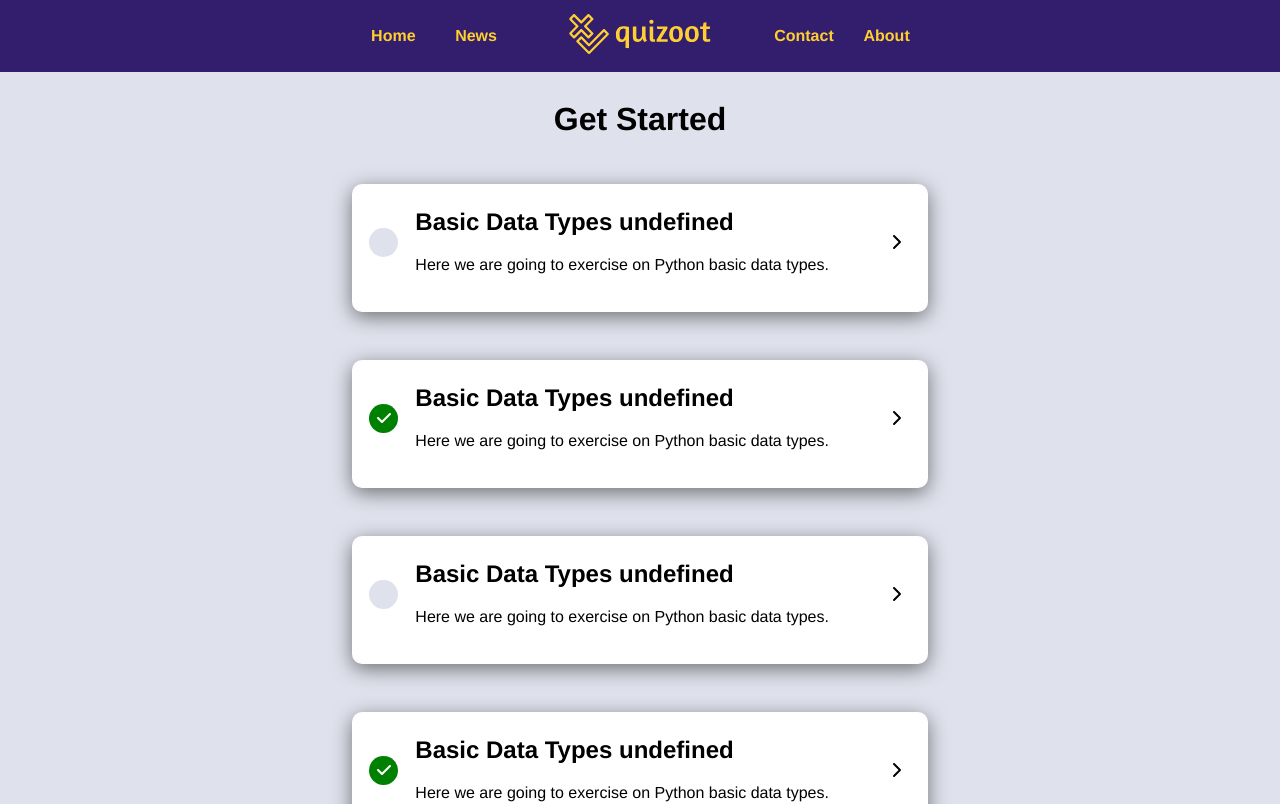
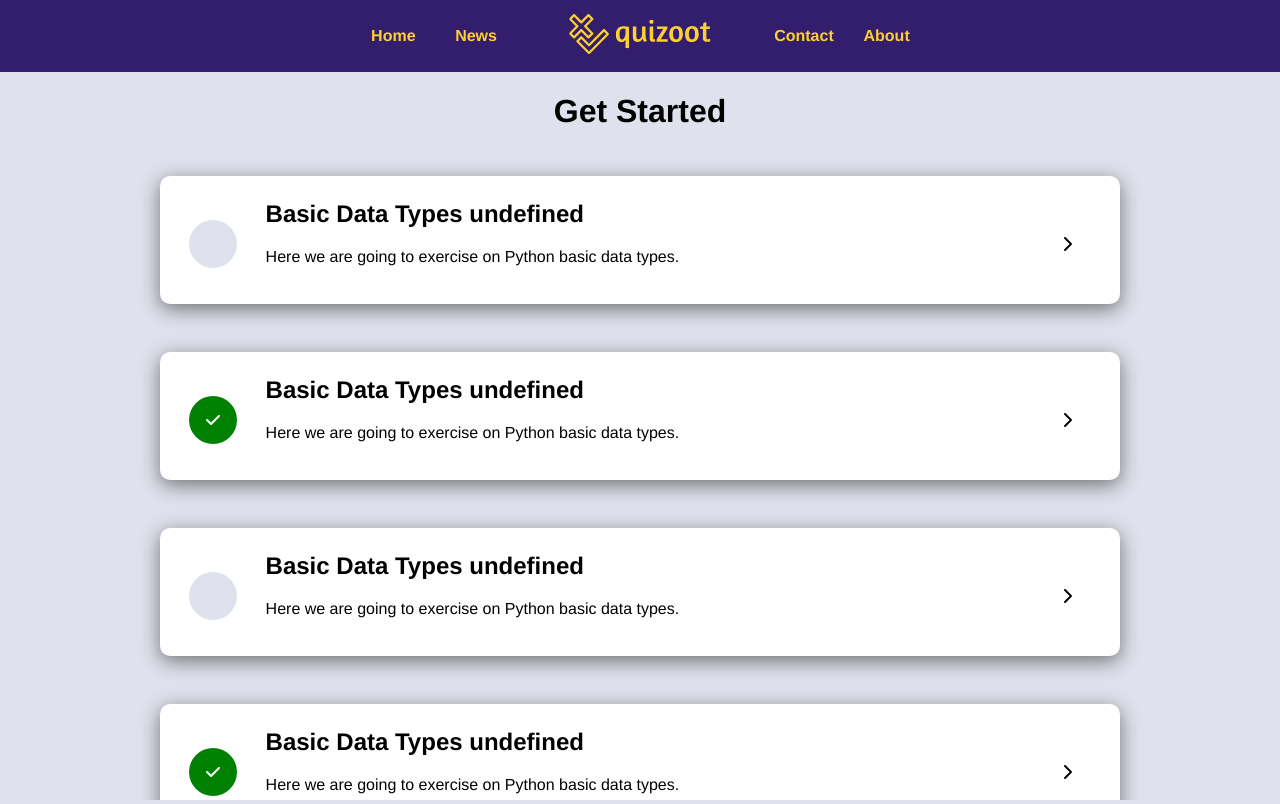
Before and after one commit to YacineSteeve/quizoot, a Vue app in the folder frontend/: page / in a window 1280 px wide. Shown: the top 804 px of the page. Built offline with nearby package versions, Linux system fonts and the light colour scheme.

Commit message:
revert(ui): remake the custom scrollbar removed in PR #7

```diff
--- a/frontend/src/App.vue
+++ b/frontend/src/App.vue
@@ -10,8 +10,8 @@ import Footer from '@/components/Footer.vue';
         <div class="main">
             <router-view></router-view>
         </div>
+        <Footer/>
     </div>
-    <Footer />
 </template>
 
 <style>
@@ -28,12 +28,24 @@ import Footer from '@/components/Footer.vue';
 
 .main-container {
     width: 100%;
-    height: auto;
-    margin-top: 10vh;
+    height: calc(100vh - 4.5em);
+    margin-top: 4.5em;
     background-color: var(--background-color);
+    overflow: scroll;
 }
 
-.main {
-    margin-inline: 20vw;
+.main-container::-webkit-scrollbar {
+    width: 10px;
+    height: 100%;
+    background: var(--light-grey);
+}
+
+.main-container::-webkit-scrollbar-thumb {
+    background: var(--main-blue-lightened);
+    border-radius: 4px;
+}
+
+.main-container::-webkit-scrollbar-thumb:hover {
+    background: var(--main-blue);
 }
 </style>
--- a/frontend/src/styles/main.css
+++ b/frontend/src/styles/main.css
@@ -10,4 +10,5 @@
 body {
     margin: 0;
     background-color: var(--background-color);
+    overflow: hidden;
 }
```
